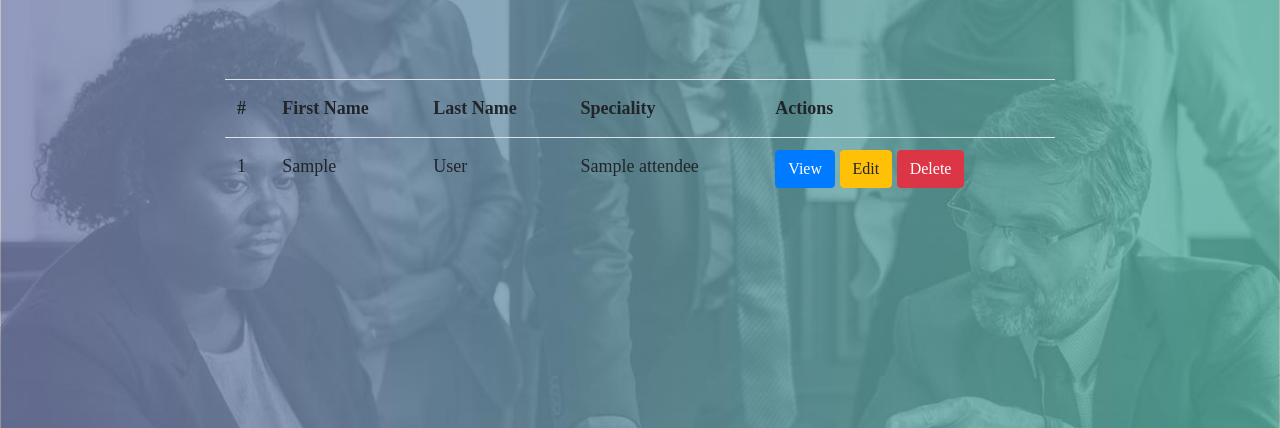
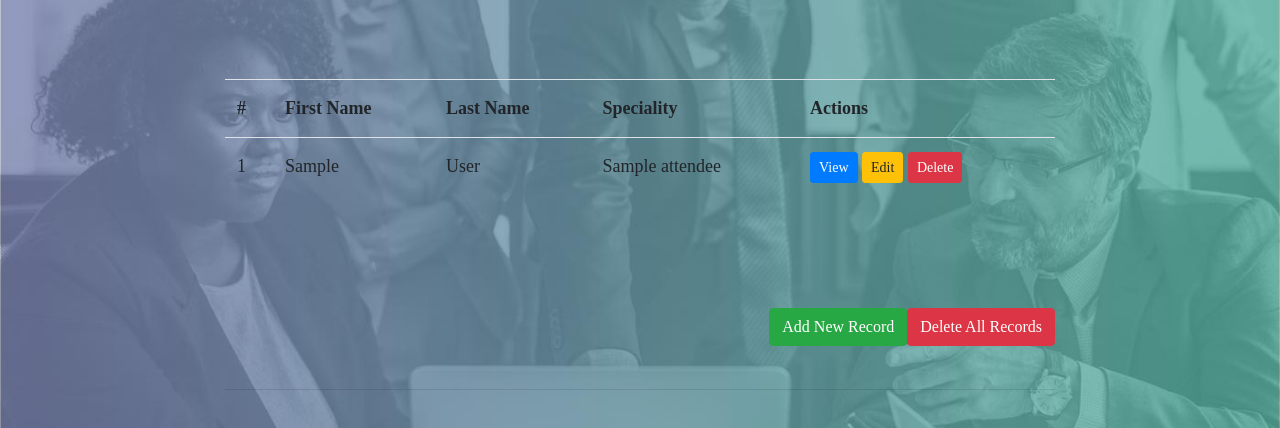
Before and after one commit to antoboo/attendance, a PHP site: page /viewrecords.php in a window 1280 px wide. Shown: the part 68-496 px from the top of the page. Run offline with PHP 8.4, Linux system fonts and the light colour scheme; the visitor is signed in with stand-in values (Sample User, id 1); tables that the repository leaves empty or names only in its code hold one stand-in row (values such as "Sample post"); some libraries are stand-ins or nearby versions; some web fonts are replaced.

Commit message:
Final changes

```diff
--- a/editpost.php
+++ b/editpost.php
@@ -15,7 +15,7 @@
 
 
 //Call CRUD Function
-        $result = $crud->editAttendee($id, $fname, $lname, $dob, $email, $contact, $specialty);
+        $result = $crud->editAttendee($id, $fname, $lname, $dob, $email, $contact, $specialty, $destination);
 
 //Redirect to index.php
         if ($result){
--- a/success.php
+++ b/success.php
@@ -13,7 +13,6 @@
             $email = $_POST['email'];
             $contact = $_POST['phone'];
             $speciality = $_POST['specialty'];
-
 
 
 
--- a/viewrecords.php
+++ b/viewrecords.php
@@ -26,9 +26,9 @@
                 <td> <?php echo $r['lastname'] ?> </td>
                 <td> <?php echo $r['name'] ?> </td>
                 <td>
-                    <a href = "view.php?id=<?php echo $r['attendee_id'] ?>" class="btn btn-primary"> View </a>
-                    <a href = "edit.php?id=<?php echo $r['attendee_id'] ?>" class="btn btn-warning"> Edit </a>
-                    <a onclick="return confirm ('Are you are sure you want to delete this record?');" href = "delete.php?id=<?php echo $r['attendee_id'] ?>" class="btn btn-danger"> Delete </a>
+                    <a href = "view.php?id=<?php echo $r['attendee_id'] ?>" class="btn btn-primary btn-sm"> View </a>
+                    <a href = "edit.php?id=<?php echo $r['attendee_id'] ?>" class="btn btn-warning btn-sm"> Edit </a>
+                    <a onclick="return confirm ('Are you are sure you want to delete this record?');" href = "delete.php?id=<?php echo $r['attendee_id'] ?>" class="btn btn-danger btn-sm"> Delete </a>
 
                 </td>
             </tr>
@@ -39,7 +39,7 @@
 
     </table>
 
-    <br/> <br/> <br/><br/><br/><br/><br/>
+    <br/> <br/> <br/>
     <a onclick="return confirm ('Are you are sure you want to delete All of the record/s?');" href = "delete.php?id=<?php echo $r['attendee_id'] ?>" class="btn btn-danger float-right fix-bottom"> Delete All Records</a>
     <a href = "index.php?id=<?php echo $r['attendee_id'] ?> " class="btn btn-success float-right fix-bottom"> Add New Record</a>
 
```
Also changed, not shown: client.json (deleted).
